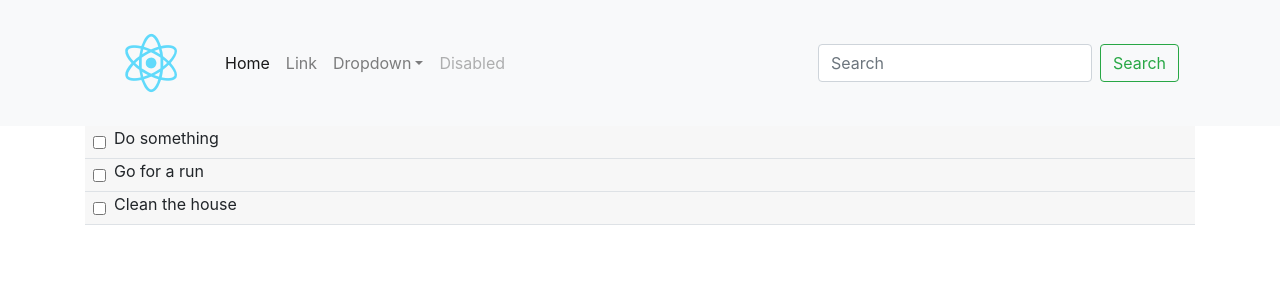
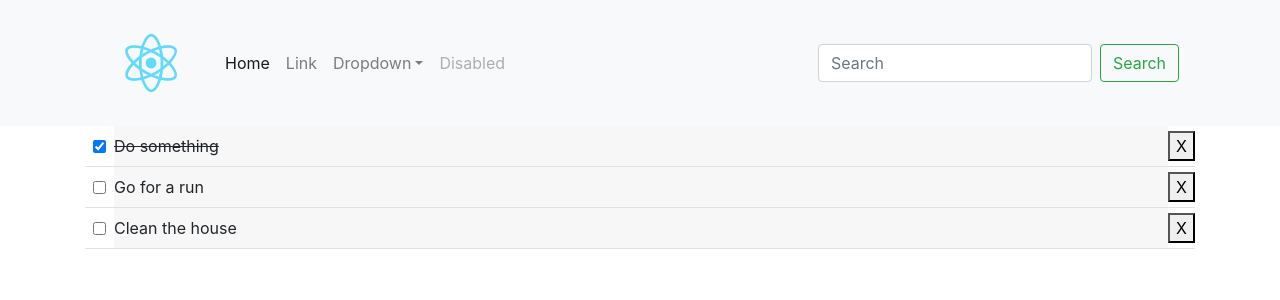
Before and after one commit to hospitalcompare/hc-react, a React (Create React App) app: page / in a window 1280 px wide. Shown: the top 300 px of the page. Built offline with nearby package versions, Linux system fonts and the light colour scheme.

Commit message:
'Delete' buttons now working

```diff
--- a/src/App.js
+++ b/src/App.js
@@ -9,7 +9,7 @@ class App extends Component {
             {
                 id: 1,
                 title: 'Do something',
-                completed: false
+                completed: true
             },
             {
                 id: 2,
@@ -24,14 +24,20 @@ class App extends Component {
         ]
     };
 
-    markComplete = (id) => {
+    toggleComplete = (id) => {
         this.setState({
             todos: this.state.todos.map(todo => {
-                if(todo.id === id){
+                if (todo.id === id) {
                     todo.completed = !todo.completed
                 }
                 return todo;
             })
+        })
+    };
+
+    delTodo = (id) => {
+        this.setState({
+            todos: [...this.state.todos.filter(todo => todo.id !== id)]
         })
     };
 
@@ -41,7 +47,9 @@ class App extends Component {
                 <Header/>
                 <main>
                     <div className="container">
-                        <Todos todos={this.state.todos} markComplete={this.markComplete}/>
+                        <Todos todos={this.state.todos}
+                               toggleComplete={this.toggleComplete}
+                               delTodo={this.delTodo}/>
                     </div>
                 </main>
             </div>
--- a/src/components/Todoitem.js
+++ b/src/components/Todoitem.js
@@ -10,11 +10,12 @@ class Todoitem extends Component {
     };
 
     render() {
-        const { id, title } = this.props.todo; // Destructuring - this allows us to use id, title instead of eg this.props.todo.id
+        const { id, title, completed } = this.props.todo; // Destructuring - this allows us to use id, title instead of eg this.props.todo.id
         return (
-            <div className="d-flex align-items-center w-100 border-bottom pl-2" style={this.getStyle()}>
-                <input id={`check_${id}`} type="checkbox" onChange={this.props.markComplete.bind(this, id)} />
-                <label for={`check_${id}`} className="ml-2 w-100" >{ title }</label>
+            <div className="d-flex align-items-center w-100 border-bottom pl-2" >
+                <input id={`check_${id}`} type="checkbox" checked={completed} onChange={this.props.toggleComplete.bind(this, id)} />
+                <label style={this.getStyle()} htmlFor={`check_${id}`} className="ml-2 w-100 mb-0 py-2" >{ title }</label>
+                <button onClick={this.props.delTodo.bind(this, id)}>X</button>
             </div>
         )
     }
--- a/src/components/Todos.js
+++ b/src/components/Todos.js
@@ -1,12 +1,15 @@
-import React, { Component } from 'react';
+import React, {Component} from 'react';
 import Todoitem from './Todoitem';
 import PropTypes from 'prop-types';
 
 
 class Todos extends Component {
-    render(){
+    render() {
         return this.props.todos.map(
-            (todo) => <Todoitem key={todo.id} todo={todo} markComplete={this.props.markComplete}/>
+            (todo) => <Todoitem key={todo.id}
+                                todo={todo}
+                                toggleComplete={this.props.toggleComplete}
+                                delTodo={this.props.delTodo}/>
         )
     }
 }
```
